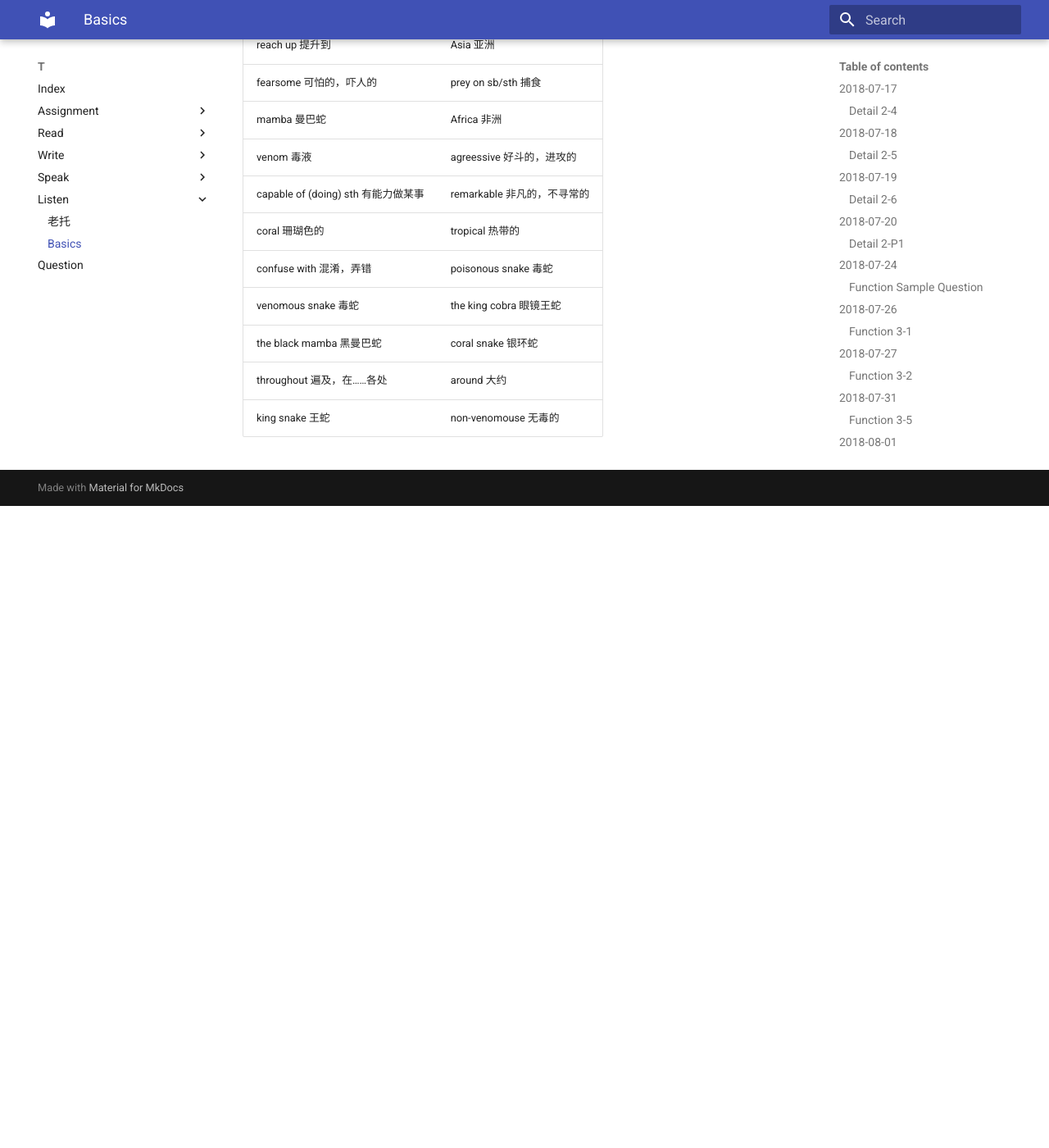
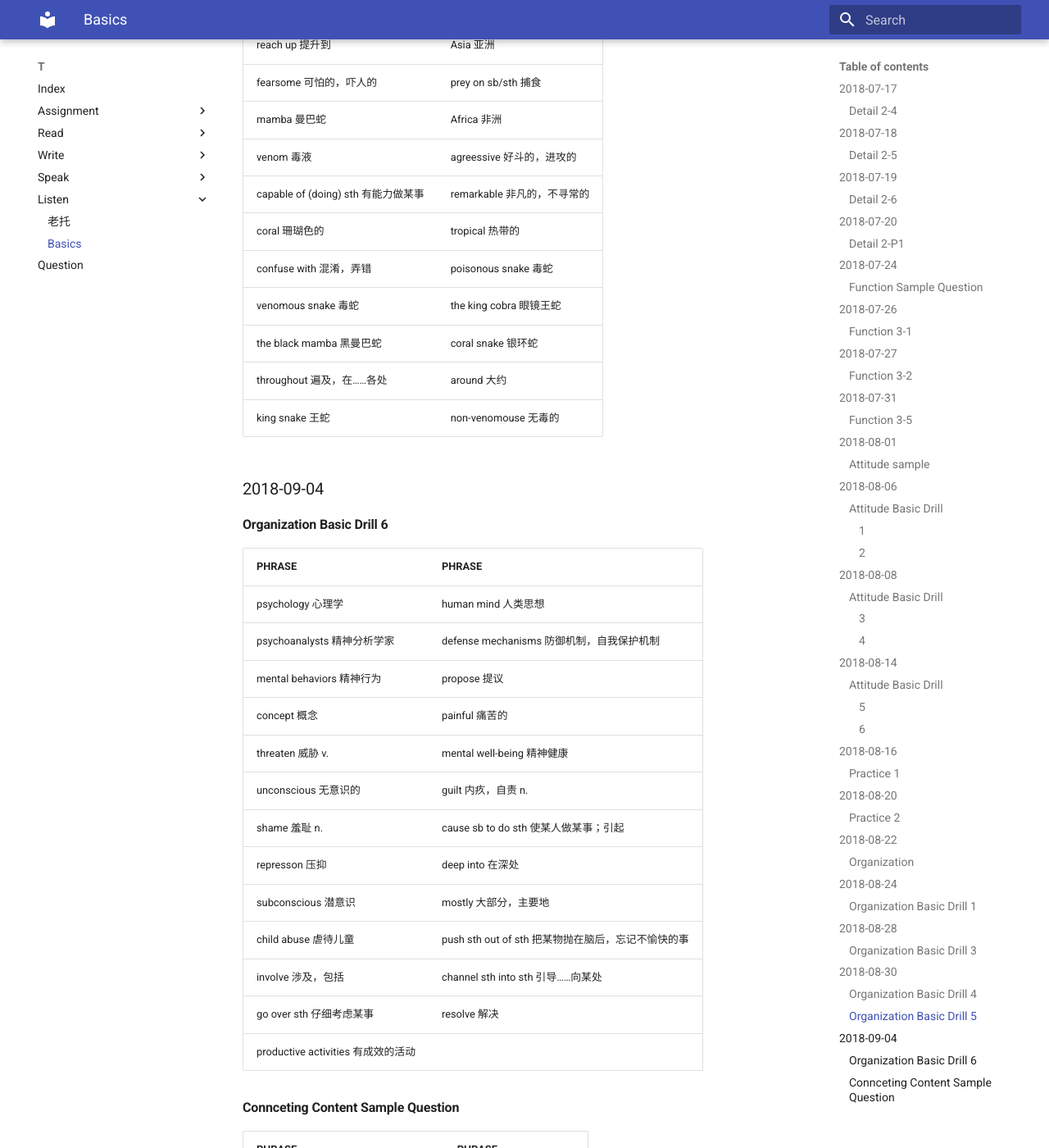
Before and after one commit to katyushaQ/t, an MkDocs documentation site: the page built from docs/listen/basics.md, in a window 1280 px wide and 1400 px high, scrolled down 11687 px. Shown: the whole window at 82% size. Built offline with MkDocs 1.6.1 and Material for MkDocs 9.7.7, drawn with Linux system fonts in a browser that asks for light colours; old or Windows-style settings are respelled for this version of MkDocs; before the commit the page ends 12304 px from its top, so only the background shows below that; some of the changed text lies outside the part shown.

Commit message:
simplification.md 调整格式, basics.md 20180904, 2018-0903-0909.md 20180904

```diff
--- a/docs/assignment/2018-0903-0909.md
+++ b/docs/assignment/2018-0903-0909.md
@@ -8,8 +8,8 @@
 
 DATETIME |  ASSIGNMENT | STATUS
 ------------ | ------------- | -------------
-2018-09-03 <br><br> Monday <br><br>读写 | B. 制定一周计划<br><br> 1. 阅读 - 句子简化2题全文化结构翻译句子+生词<br><br>2. 写作 - 1范文1段翻译+指导课5句话<br><br>3. 单词 - ==学习== list 58-60 <br><br>4. 单词 - {++复习++} list 31-36<br><br>E. 回顾 - 当天科目生词+词条 | B. Done<br><br>1. Done 15-16 都对<br><br>2. N/A 中午办事回来晚了，下午时间不够了<br><br>3. Done<br><br>4. N/A <br><br>E.
-2018-09-04  <br><br> Thursday<br><br>听说 | B. 复盘 - 昨天+前天科目生词+指导课5句话<br><br>1. 听力 - 基础2题+生词<br><br> 2. 老托 - {++复习++} 历史+精听+逐词精读<br><br>3. 单词 - {++复习++} list 49-51 <br><br>4. 单词 - {++复习++} list 37-42<br><br>E. 回顾 - 当天科目生词+词条 | B. <br><br>1. <br><br>2. <br><br>3. <br><br>4. <br><br>E.
+2018-09-03 <br><br> Monday <br><br>读写 | B. 制定一周计划<br><br> 1. 阅读 - 句子简化2题全文化结构翻译句子+生词<br><br>2. 写作 - 1范文1段翻译+指导课5句话<br><br>3. 单词 - ==学习== list 58-60 <br><br>4. 单词 - {++复习++} list 31-36<br><br>E. 回顾 - 当天科目生词+词条 | B. Done<br><br>1. Done 15-16 都对<br><br>2. N/A 中午办事回来晚了，下午时间不够了<br><br>3. Done<br><br>4. N/A <br><br>E. Done
+2018-09-04  <br><br> Thursday<br><br>听说 | B. 复盘 - 昨天+前天科目生词+指导课5句话<br><br>1. 听力 - 基础2题+生词<br><br> 2. 老托 - {++复习++} 历史+精听+逐词精读<br><br>3. 单词 - {++复习++} list 49-51 <br><br>4. 单词 - {++复习++} list 37-42<br><br>E. 回顾 - 当天科目生词+词条 | B. Done 昨天0生词，检测1生词<br><br>1. Done 6对，学习Connecting Content 对一半错一半<br><br>2-E. 胃不太舒服，后面作业没有完成
 2018-09-05 <br><br>Wednesday <br><br>读写 | B. 复盘 - 昨天+前天科目生词+指导课5句话<br><br>1. 阅读 - 句子简化2题全文化结构翻译句子+生词<br><br>2. 写作 - 1范文1段翻译+指导课5句话<br><br>3. 单词 - {++复习++} lists 58-60<br><br>4. 单词 - {++复习++} list 43-48<br><br>E. 回顾 - 当天科目生词+词条 | B. <br><br>1. <br><br>2. <br><br>3. <br><br>4. <br><br>E.
 2018-09-06 <br><br> Thursday  <br><br>听说  | B. 复盘 - 昨天+前天科目生词+指导课5句话+单词43-45<br><br>1. 听力 - 基础2题+生词<br><br> 2. 老托 - {++复习++} 历史+精听+逐词精读<br><br>3. 单词 - {++复习++}  list 55-57 <br><br>4. 单词 - {++复习++} list 49-54<br><br>E. 回顾 - 当天科目生词+词条 | B. <br><br>1. <br><br>2. <br><br>3. <br><br>4. <br><br>E.
 2018-09-07 <br><br> Friday <br><br>读写   | B. 复盘 - 昨天+前天科目生词+指导课5句话<br><br>1. 阅读 - 句子简化2题全文化结构翻译句子+生词<br><br>2. 写作 - 1范文1段翻译+指导课5句话<br><br>3. 单词 - {++复习++} list 52-54<br><br>4. 单词 - {++复习++} list 55-60<br><br>E. 回顾 - 当天科目生词+词条 | B. <br><br>1. <br><br>2. <br><br>3. <br><br>4. <br><br>E.
@@ -27,9 +27,9 @@
 
 ### 2018-09-04
 
-!!! info "**LISTEN** Organization"
+!!! info "**LISTEN** Organization | Connecting Content"
 
-    [listen-basicdrill-3](../listen/basics#2018-08-28)
+    [listen-basicdrill-6-sample](../listen/basics#2018-09-04)
 
      [listen-old](../listen/old#2018-08-28)
 
--- a/docs/listen/basics.md
+++ b/docs/listen/basics.md
@@ -329,3 +329,36 @@
 the black mamba 黑曼巴蛇 | coral snake 银环蛇
 throughout 遍及，在……各处 | around 大约
 king snake 王蛇 | non-venomouse 无毒的
+
+### 2018-09-04
+
+#### Organization Basic Drill 6
+
+PHRASE |  PHRASE
+------------ | -------------
+psychology 心理学 | human mind 人类思想
+psychoanalysts 精神分析学家 | defense mechanisms 防御机制，自我保护机制
+mental behaviors 精神行为 | propose 提议
+concept 概念 | painful 痛苦的
+threaten 威胁 v. | mental well-being 精神健康
+unconscious 无意识的 | guilt 内疚，自责 n.
+shame 羞耻 n. | cause sb to do sth 使某人做某事；引起
+represson 压抑 | deep into 在深处
+subconscious 潜意识 | mostly 大部分，主要地
+child abuse 虐待儿童 | push sth out of sth 把某物抛在脑后，忘记不愉快的事
+involve 涉及，包括 | channel sth into sth 引导……向某处
+go over sth 仔细考虑某事 | resolve 解决
+productive activities 有成效的活动 |
+
+#### Connceting Content Sample Question
+
+PHRASE |  PHRASE
+------------ | -------------
+connecting content 关联内容 | characteristics 特征
+linguistics 语言学 | overwhilming 难以抗拒的
+the sheer amount of 某事之重/之大等 |  involved 有关的
+stand for 用字母符号表示 | syllables 音节
+represent 表示 | presence 出现
+take from 收集 | ideas 思想
+pronounce 发音 | context 语境
+present 表现 |
```
Also changed, not shown: docs/read/simplification.md (+1 -2 lines).
